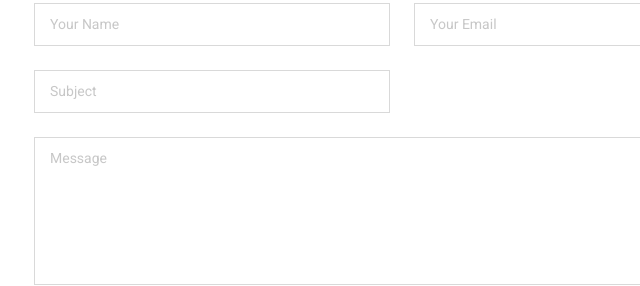
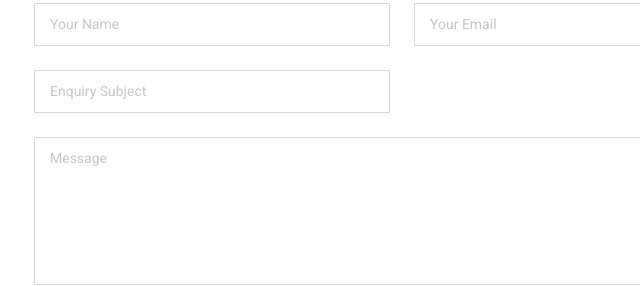
Before and after one commit to LiteLinkErp/xm_nj_website, a website: page public/index.html in a window 1280 px wide. Shown: the part 4036-4322 px from the top of the page, 428-1068 px from the left. Drawn offline with Linux system fonts and the light colour scheme; some packages are replaced by stand-ins of ours; no server answers; a script that the page names is missing.

Commit message:
Update index.html

```diff
--- a/public/index.html
+++ b/public/index.html
@@ -646,9 +646,12 @@
                 <div class="col-md-6">
                   <input type="email" name="email" class="form-control" placeholder="Your Email" required>
                 </div>
+
                  <div class="col-md-6">
-                  <input type="email" name="subject" id="enquiry-subject"  class="form-control" placeholder="Subject" required>
+                  <input type="text" name="name1" class="form-control" placeholder="Enquiry Subject" required>
                 </div>
+
+
 
 
                 <div class="col-md-12">
```
